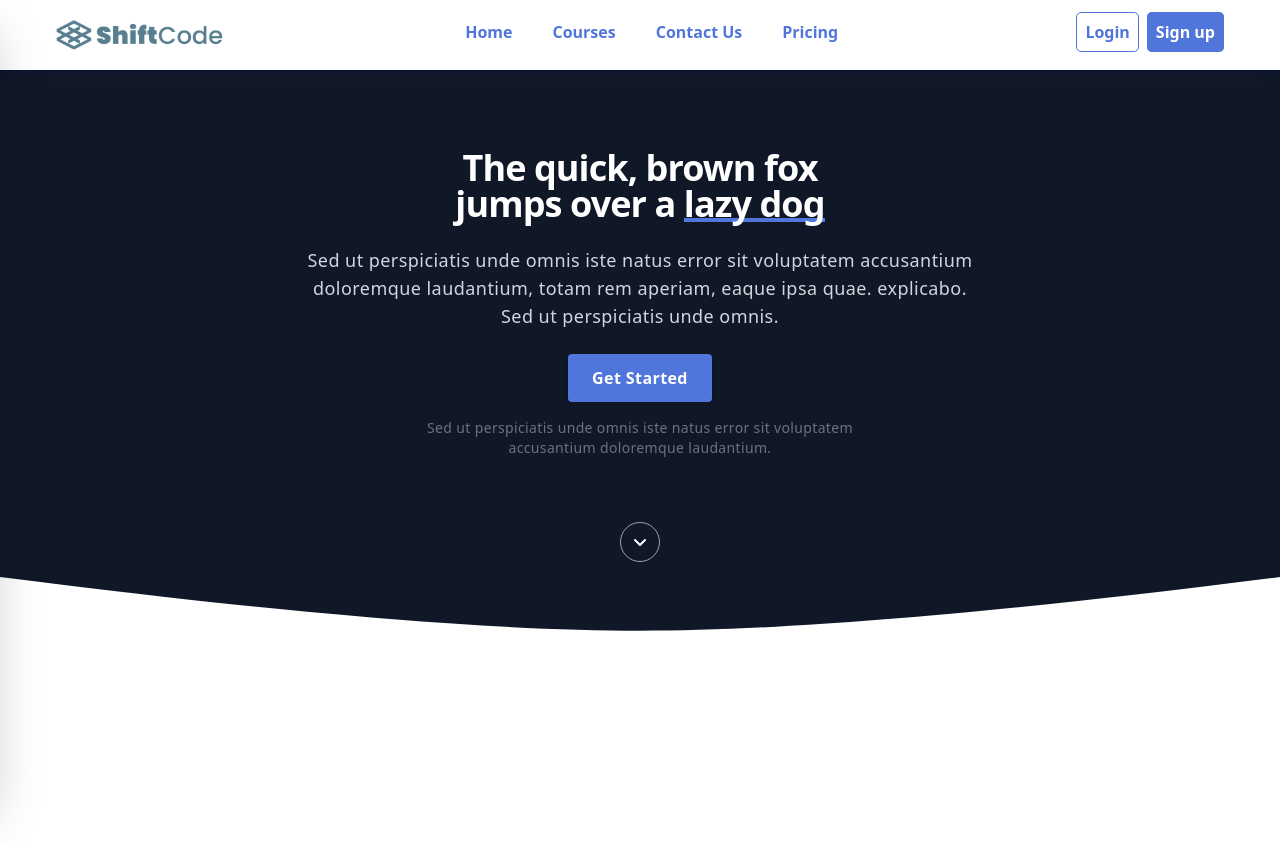
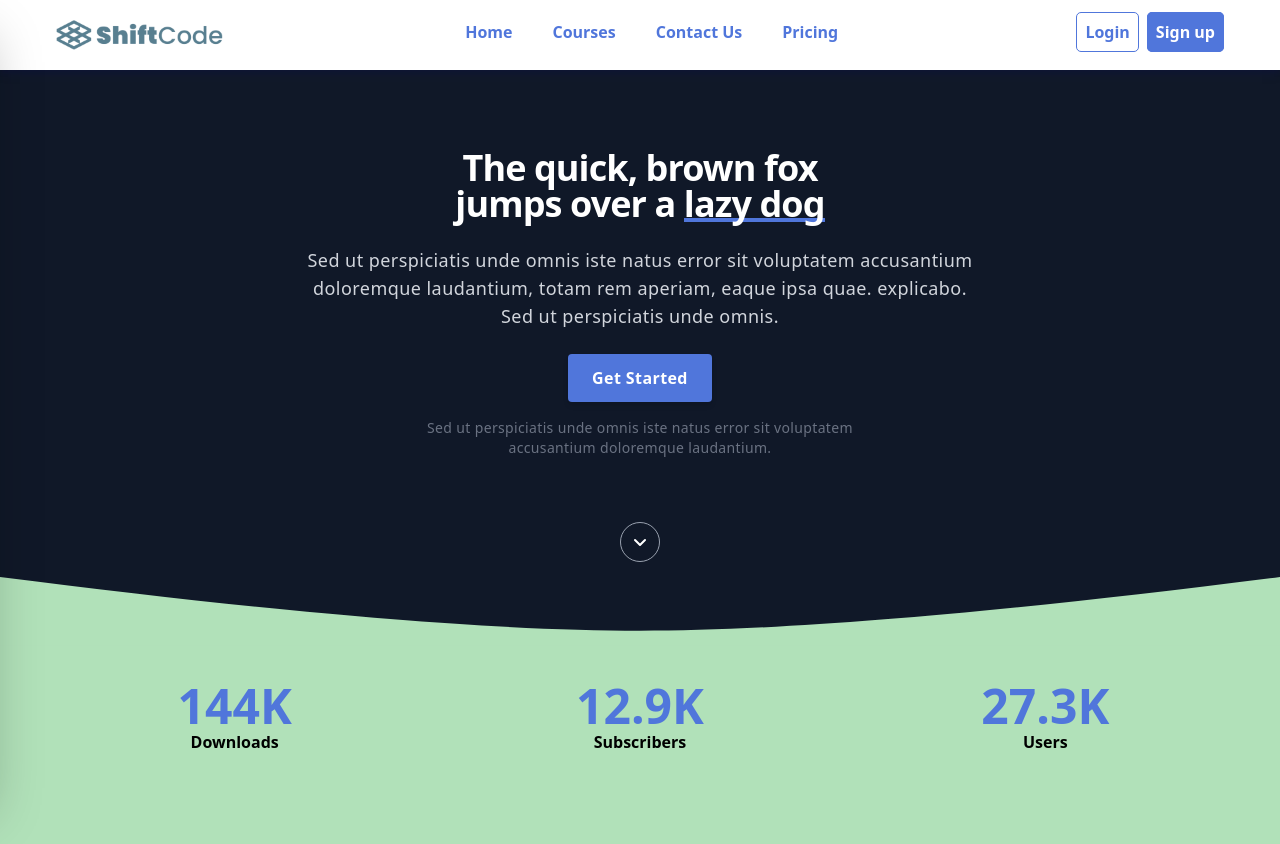
Before and after one commit to alyyissa/Laravel---React, a React (Vite) app in the folder frontend/: page / in a window 1280 px wide. Shown: the top 844 px of the page. Before the commit the page ends 800 px from the top, so only its background shows below. Built offline with nearby package versions, Linux system fonts and the light colour scheme.

Commit message:
Added Stats component

```diff
--- a/frontend/src/components/Hero.jsx
+++ b/frontend/src/components/Home/Hero.jsx
@@ -5,7 +5,7 @@ const Hero = () => {
         <svg
           viewBox="0 0 224 12"
           fill="currentColor"
-          className="w-full -mb-1 text-white"
+          className="w-full -mb-1 text-primary"
           preserveAspectRatio="none"
         >
           <path d="M0,0 C48.8902582,6.27314026 86.2235915,9.40971039 112,9.40971039 C137.776408,9.40971039 175.109742,6.27314026 224,0 L224,12.0441132 L0,12.0441132 L0,0 Z" />
--- /dev/null
+++ b/frontend/src/components/Home/Stats.jsx
@@ -0,0 +1,26 @@
+import React from 'react'
+
+const Stats = () => {
+  return (
+    <div className='bg-primary h-auto'>
+        <div className="px-4 py-10 mx-auto sm:max-w-xl md:max-w-full lg:max-w-screen-xl md:px-24 lg:px-8 h-full">
+        <div className="grid grid-rows-3 gap-15 sm:grid-cols-3 sm:gap-0">
+            <div className="text-center flex flex-col justify-center h-full">
+                <h6 className="text-5xl font-bold text-coprimary">144K</h6>
+                <p className="font-bold">Downloads</p>
+            </div>
+            <div className="text-center flex flex-col justify-center h-full">
+                <h6 className="text-5xl font-bold text-coprimary">12.9K</h6>
+                <p className="font-bold">Subscribers</p>
+            </div>
+            <div className="text-center flex flex-col justify-center h-full">
+                <h6 className="text-5xl font-bold text-coprimary">27.3K</h6>
+                <p className="font-bold">Users</p>
+            </div>
+            </div>
+        </div>
+    </div>
+  )
+}
+
+export default Stats
--- a/frontend/src/pages/Home.jsx
+++ b/frontend/src/pages/Home.jsx
@@ -1,6 +1,7 @@
 import { useState,useEffect } from 'react';
-import Hero from '../components/Hero'
+import Hero from '../components/Home/Hero'
 import Loading from '../components/Loading/Loading';
+import Stats from '../components/Home/Stats';
 
 const Home = () => {
   const [loading, setLoading] = useState(true)
@@ -16,6 +17,7 @@ const Home = () => {
   return (
     <div className='bg-white' >
       <Hero />
+      <Stats />
     </div>
   )
 }
```
